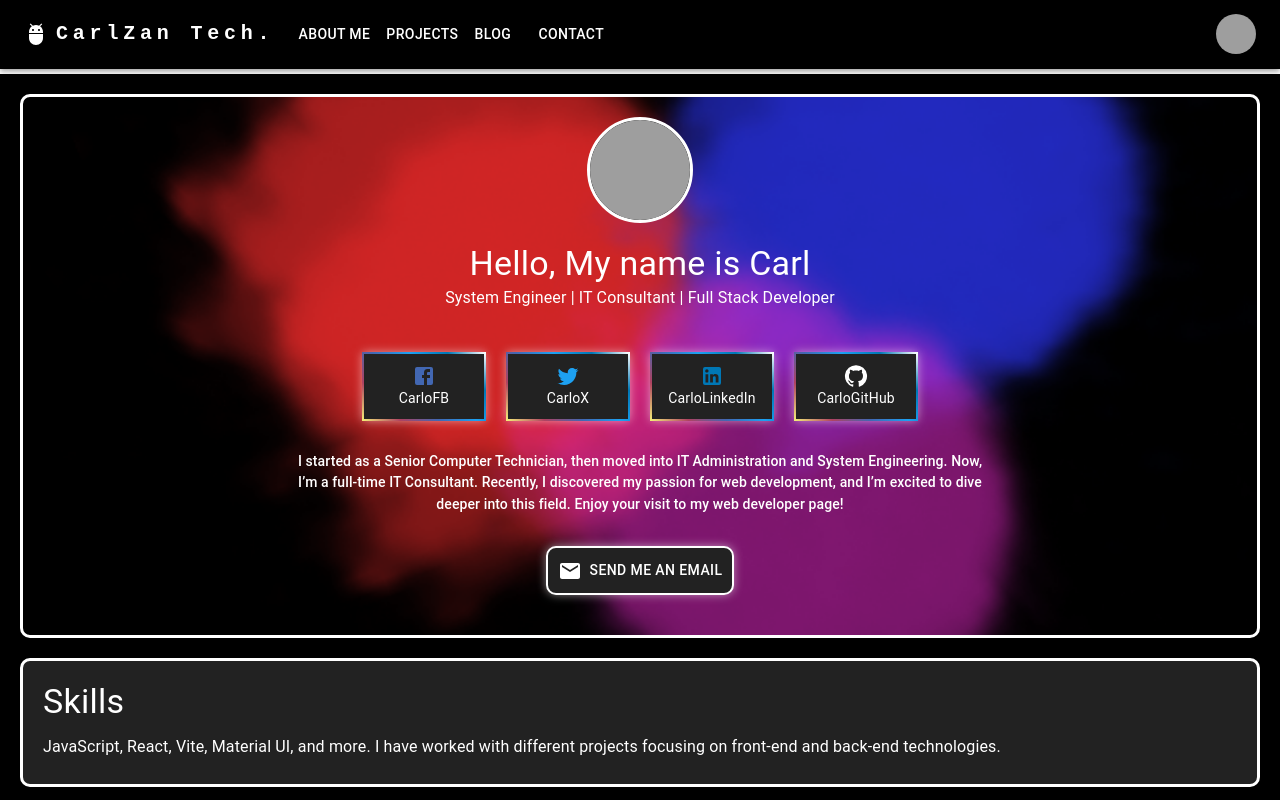
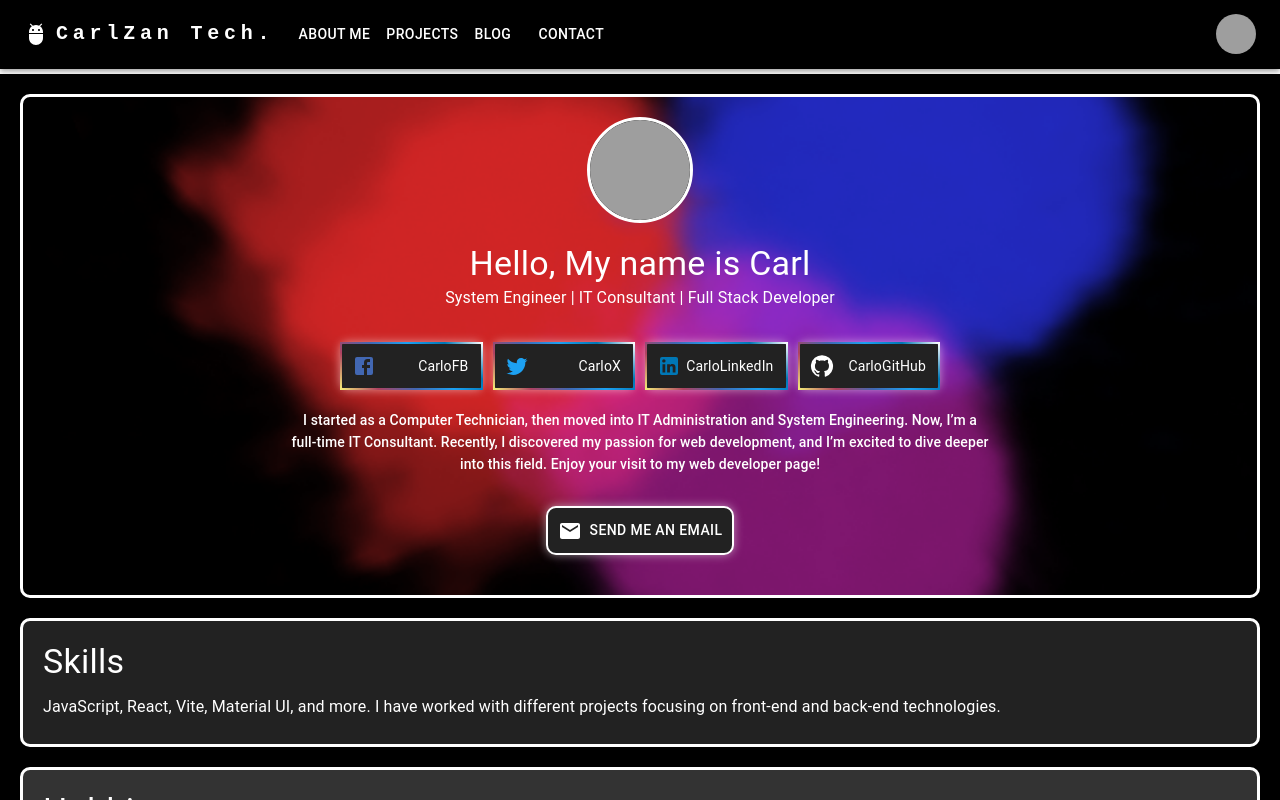
Before and after one commit to carlyn1918/cblportfoliooct24, a React (Vite) app: page / in a window 1280 px wide. Shown: the top 800 px of the page. Built offline with nearby package versions, Linux system fonts and the light colour scheme; grey boxes are pictures that could not be loaded.

Commit message:
refactored for scalability and oneness of style

```diff
--- a/src/components/SendEmailButton.jsx
+++ b/src/components/SendEmailButton.jsx
@@ -5,6 +5,41 @@ import EmailIcon from '@mui/icons-material/Email';
 export default function SendEmailButton() {
   const [open, setOpen] = useState(false);
 
+  // State to store form data
+  const [formData, setFormData] = useState({
+    name: '',
+    email: '',
+    message: ''
+  });
+
+  // Handle input change
+  const handleChange = (e) => {
+    const { name, value } = e.target;
+    setFormData({
+      ...formData,
+      [name]: value,
+    });
+  };
+
+  // Function to handle form submission
+  const handleSubmit = (e) => {
+    e.preventDefault(); // Prevent page reload
+    console.log('Form data submitted:', formData);
+
+    // Example: Submit to an API or Email Service (e.g., EmailJS, backend server)
+    // fetch('/api/send-email', {
+    //   method: 'POST',
+    //   headers: { 'Content-Type': 'application/json' },
+    //   body: JSON.stringify(formData),
+    // }).then(response => response.json())
+    //   .then(data => console.log(data))
+    //   .catch(err => console.error(err));
+
+    // Close the dialog after submission
+    setOpen(false);
+  };
+
+  // Function to open and close the dialog
   const handleClickOpen = () => {
     setOpen(true);
   };
@@ -15,7 +50,7 @@ export default function SendEmailButton() {
 
   return (
     <Box>
-      {/* Button with Icon, Text and Custom Glow/Chrome Effect */}
+      {/* Button with Icon, Text, and Glow/Chrome Effect */}
       <Button
         variant="contained"
         onClick={handleClickOpen}
@@ -43,45 +78,56 @@ export default function SendEmailButton() {
         Send me an Email
       </Button>
 
-      {/* Dialog (Pop-up) for Email Form */}
+      {/* Pop-up Dialog */}
       <Dialog open={open} onClose={handleClose}>
         <DialogTitle>Send me an Email</DialogTitle>
         <DialogContent>
-          {/* Email Form Fields */}
+          <form onSubmit={handleSubmit}>
+            {/* Form Fields */}
             <TextField
               autoFocus
               margin="dense"
               label="Your Name"
+              name="name" // Name is important for state tracking
               type="text"
               fullWidth
               variant="outlined"
+              value={formData.name}
+              onChange={handleChange}
               sx={{ marginBottom: '15px' }}
             />
             <TextField
               margin="dense"
               label="Your Email"
+              name="email"
               type="email"
               fullWidth
               variant="outlined"
+              value={formData.email}
+              onChange={handleChange}
               sx={{ marginBottom: '15px' }}
             />
             <TextField
               margin="dense"
               label="Message"
+              name="message"
               type="text"
               fullWidth
               variant="outlined"
               multiline
               rows={3}
+              value={formData.message}
+              onChange={handleChange}
             />
+          </form>
         </DialogContent>
-
-        {/* Actions (Send or Cancel) */}
         <DialogActions>
+          {/* Actions */}
           <Button onClick={handleClose} color="primary">
             Cancel
           </Button>
-          <Button onClick={handleClose} color="primary">
+          {/* Submit Button */}
+          <Button onClick={handleSubmit} color="primary" type="submit">
             Send
           </Button>
         </DialogActions>
--- a/src/components/SocialMediaButtons.jsx
+++ b/src/components/SocialMediaButtons.jsx
@@ -1,171 +1,79 @@
 import React from "react";
-import { Box, Typography, Avatar } from "@mui/material";
+import { Box, Typography } from "@mui/material";
 import FacebookIcon from "@mui/icons-material/Facebook";
 import TwitterIcon from "@mui/icons-material/Twitter";
 import LinkedInIcon from "@mui/icons-material/LinkedIn";
 import GitHubIcon from "@mui/icons-material/GitHub";
 
+const socialMediaAccounts = [
+  { name: "Facebook", icon: <FacebookIcon />, color: "#4267B2", label: "CarloFB" },
+  { name: "Twitter", icon: <TwitterIcon />, color: "#1DA1F2", label: "CarloX" },
+  { name: "LinkedIn", icon: <LinkedInIcon />, color: "#0077b5", label: "CarloLinkedIn" },
+  { name: "GitHub", icon: <GitHubIcon />, color: "#fff", label: "CarloGitHub" }
+];
 
-export default function SocialMediaButtons() {
-  return (
-
-<Box
-  sx={{
-    width: "100%",
-    maxWidth: "1800px",
-    border: "0",
-    borderRadius: "10px",
-    padding: "20px",
-
-    color: "#fff",
-    wordWrap: "break-word",
-    boxSizing: "border-box",
-    transition: "all 0.3s ease-in-out",
-    display: "flex",
-    justifyContent: "center",
-    alignItems: "center",
-    flexDirection: "row", // Default for larger screens
-    gap: "20px",
-    flexShrink: "1",
-    "@media (max-width: 600px)": {
-      // Media query for mobile devices
-      flexDirection: "column", // Stack vertically on mobile
-      gap: "10px", // Reduce gap between boxes
-    },
-  }}
->
-  {/* Social Media - Facebook */}
+const SocialMediaButton = ({ icon, label, color }) => (
   <Box
     sx={{
       display: "flex",
-      flexDirection: "column",
-      alignItems: "center",
-      border: "2px solid #fff",
-      padding: "10px",
-      borderRadius: "8px",
-      backgroundColor: "#222",
-      width: "100%", // Ensures it takes full width on mobile
-      maxWidth: "100px", // Keeps size manageable on larger screens
-
-      // Chrome and glowing effect
-      border: "2px solid", // Increase border thickness for a chrome effect
-      borderImage:
-        "linear-gradient(45deg, #f3ec78, #af4261, #4267B2, #1DA1F2, #0077b5, #fff) 1", // Gradient for the chrome look
-      padding: "10px",
-      borderRadius: "4px",
-      backgroundColor: "#222",
-      boxShadow: "0 0 10px rgba(255, 255, 255, 0.5)", // Optional glow effect
-      transition: "border 0.3s ease-in-out", // Smooth transition for hover or resize
-      "&:hover": {
-        boxShadow: "0 0 20px rgba(255, 255, 255, 0.8)", // Enhance glow on hover
-      },
-    }}
-  >
-    <FacebookIcon sx={{ color: "#4267B2" }} />
-    <Typography variant="body2" color="#fff">
-      CarloFB
-    </Typography>
-  </Box>
-
-  {/* Social Media - Twitter */}
-  <Box
-    sx={{
-      display: "flex",
-      flexDirection: "column",
-      alignItems: "center",
-      border: "2px solid #fff",
+      alignItems: "center",  // Align text and icon horizontally
+      justifyContent: "space-between", // Push icon to the right
       padding: "10px",
       borderRadius: "8px",
       backgroundColor: "#222",
       width: "100%",
-      maxWidth: "100px",
-
+      maxWidth: "200px", // Adjust width if needed
+      color: "#fff",
       // Chrome and glowing effect
-      border: "2px solid", // Increase border thickness for a chrome effect
+      border: "2px solid",
       borderImage:
-        "linear-gradient(45deg, #f3ec78, #af4261, #4267B2, #1DA1F2, #0077b5, #fff) 1", // Gradient for the chrome look
-      padding: "10px",
-      borderRadius: "4px",
-      backgroundColor: "#222",
-      boxShadow: "0 0 10px rgba(255, 255, 255, 0.5)", // Optional glow effect
-      transition: "border 0.3s ease-in-out", // Smooth transition for hover or resize
+        "linear-gradient(45deg, #f3ec78, #af4261, #4267B2, #1DA1F2, #0077b5, #fff) 1",
+      boxShadow: "0 0 10px rgba(255, 255, 255, 0.5)",
+      transition: "border 0.3s ease-in-out, box-shadow 0.3s ease-in-out",
       "&:hover": {
-        boxShadow: "0 0 20px rgba(255, 255, 255, 0.8)", // Enhance glow on hover
+        boxShadow: "0 0 20px rgba(255, 255, 255, 0.8)"
       },
+      "@media (max-width: 600px)": {
+        maxWidth: "100%", // Make full width on mobile
+      }
     }}
   >
-    <TwitterIcon sx={{ color: "#1DA1F2" }} />
-    <Typography variant="body2" color="#fff">
-      CarloX
+
+    {/* Icon on the right */}
+    {React.cloneElement(icon, { sx: { color: color } })}
+    {/* Text on the left */}
+    <Typography variant="body2" color="#fff" sx={{ marginRight: "2px" }}>
+      {label}
     </Typography>
   </Box>
+);
 
-  {/* Social Media - LinkedIn */}
-  <Box
-    sx={{
-      display: "flex",
-      flexDirection: "column",
-      alignItems: "center",
-      border: "2px solid #fff",
-      padding: "10px",
-      borderRadius: "8px",
-      backgroundColor: "#222",
-      width: "100%",
-      maxWidth: "100px",
-
-      // Chrome and glowing effect
-      border: "2px solid", // Increase border thickness for a chrome effect
-      borderImage:
-        "linear-gradient(45deg, #f3ec78, #af4261, #4267B2, #1DA1F2, #0077b5, #fff) 1", // Gradient for the chrome look
-      padding: "10px",
-      borderRadius: "4px",
-      backgroundColor: "#222",
-      boxShadow: "0 0 10px rgba(255, 255, 255, 0.5)", // Optional glow effect
-      transition: "border 0.3s ease-in-out", // Smooth transition for hover or resize
-      "&:hover": {
-        boxShadow: "0 0 20px rgba(255, 255, 255, 0.8)", // Enhance glow on hover
-      },
-    }}
-  >
-    <LinkedInIcon sx={{ color: "#0077b5" }} />
-    <Typography variant="body2" color="#fff">
-      CarloLinkedIn
-    </Typography>
-  </Box>
-
-  {/* Social Media - GitHub */}
-  <Box
-    sx={{
-      display: "flex",
-      flexDirection: "column",
-      alignItems: "center",
-      border: "2px solid #fff",
-      padding: "10px",
-      borderRadius: "8px",
-      backgroundColor: "#222",
-      width: "100%",
-      maxWidth: "100px",
-
-      // Chrome and glowing effect
-      border: "2px solid", // Increase border thickness for a chrome effect
-      borderImage:
-        "linear-gradient(45deg, #f3ec78, #af4261, #4267B2, #1DA1F2, #0077b5, #fff) 1", // Gradient for the chrome look
-      padding: "10px",
-      borderRadius: "4px",
-      backgroundColor: "#222",
-      boxShadow: "0 0 10px rgba(255, 255, 255, 0.5)", // Optional glow effect
-      transition: "border 0.3s ease-in-out", // Smooth transition for hover or resize
-      "&:hover": {
-        boxShadow: "0 0 20px rgba(255, 255, 255, 0.8)", // Enhance glow on hover
-      },
-    }}
-  >
-    <GitHubIcon sx={{ color: "#fff" }} />
-    <Typography variant="body2" color="#fff">
-      CarloGitHub
-    </Typography>
-  </Box>
-</Box>
-
-);
+export default function SocialMediaButtons() {
+  return (
+    <Box
+      sx={{
+        width: "100%",
+        maxWidth: "600px",
+        padding: "10px",
+        display: "flex",
+        justifyContent: "center",
+        alignItems: "center",
+        flexDirection: "row",
+        gap: "10px",
+        "@media (max-width: 500px)": {
+          flexDirection: "column",
+          gap: "10px", // Stack vertically on mobile
+        },
+      }}
+    >
+      {socialMediaAccounts.map((account) => (
+        <SocialMediaButton
+          key={account.name}
+          icon={account.icon}
+          label={account.label}
+          color={account.color}
+        />
+      ))}
+    </Box>
+  );
 }
--- a/src/pages/AboutMe.jsx
+++ b/src/pages/AboutMe.jsx
@@ -102,7 +102,7 @@ const AboutMe = () => {
           >
             <Typography variant="h4"></Typography>
             <Typography variant="subtitle2">
-              I started as a Senior Computer Technician, then moved into IT
+              I started as a Computer Technician, then moved into IT
               Administration and System Engineering. Now, I’m a full-time IT
               Consultant. Recently, I discovered my passion for web development,
               and I’m excited to dive deeper into this field. Enjoy your visit
```
Lines whose indentation alone changed are shown as unchanged.
